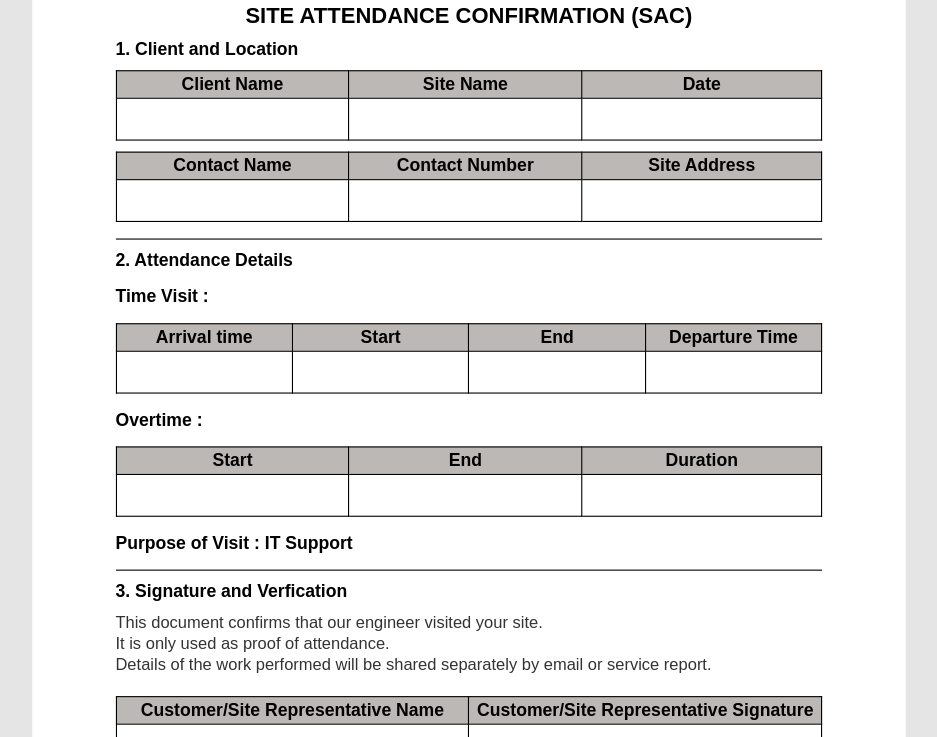
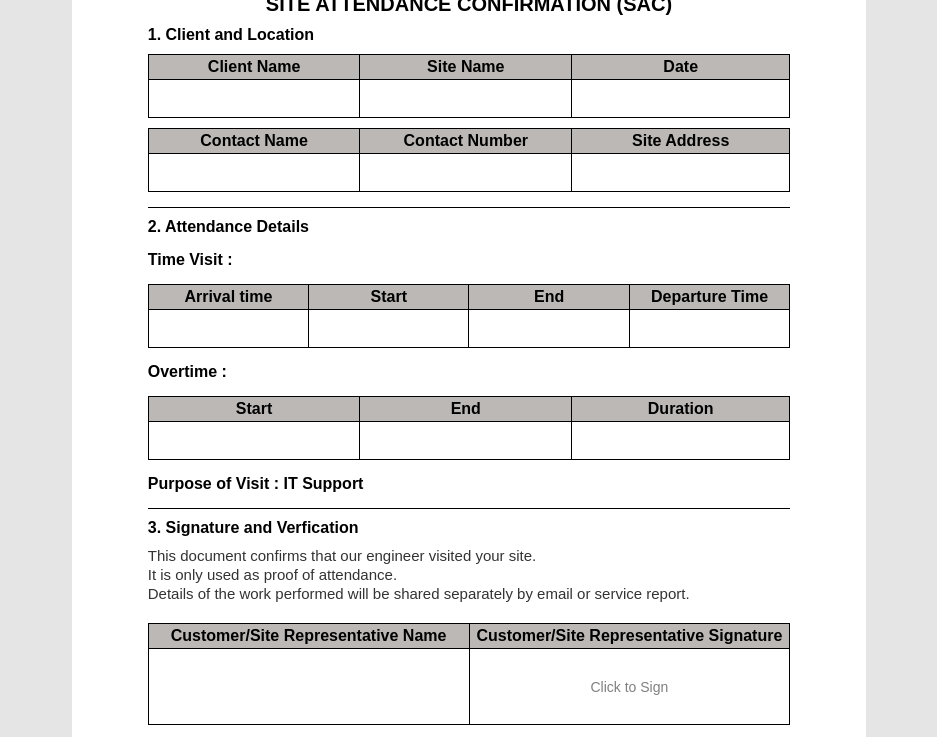
Before and after one commit to zubairjack/svr-edavos, a plain HTML site: page index.html in a window 1280 px wide. Shown: the part 198-935 px from the top of the page, without its empty margins (171-1108 px from the left). Drawn offline with nearby package versions, Linux system fonts and the light colour scheme.

Commit message:
update tampilan css

```diff
--- a/css/style.css
+++ b/css/style.css
@@ -26,8 +26,7 @@ button {
     box-sizing: border-box;
     /* font-size: 16px; */
     font-family: Arial;
-    transform: scale(1.1);
-    transform-origin: top center;
+
 }
 
 .kop-surat {
```
